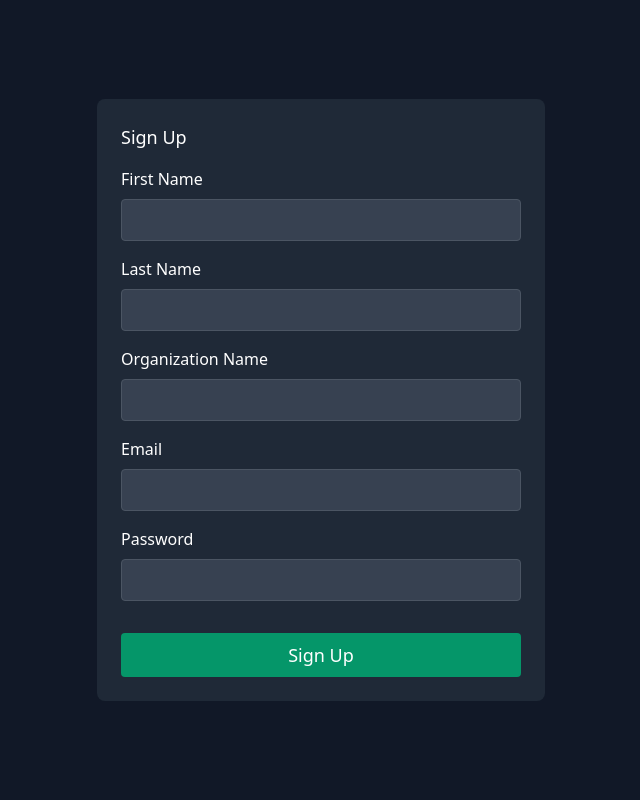
After one commit to JashSureja/mvp-main, a Flask app: page /signup in a window 1280 px wide. The commit adds this page. Shown: the whole page, without its empty margins (319-959 px from the left). Run offline with Flask 3, Linux system fonts and the light colour scheme; parts of the project's set-up code (start-up, migrations or seed data) failed here and were passed over.

Commit message:
add login signup form, sign up needs to be worked upon.

```diff
--- a/app/routes.py
+++ b/app/routes.py
@@ -24,17 +24,41 @@ settings_params = {
 def home():
     if 'logged_in' in session and session['logged_in']:
         return render_template('menu.html')
+    return render_template('user_login.html')
+
+
+
+@main.route('/signup', methods=['GET'])
+def signup():
+    return render_template('signup.html')
+
+
+@main.route('/login', methods=['GET'])
+def login():
     return render_template('login.html')
 
 
+@main.route('/signup_form', methods=['POST'])
+def signup_form():
+    langchain = current_app.config["LANGCHAIN"]
+    data = request.form
+    first_name = data['first_name']
+    last_name = data['last_name']
+    org_name = data['org_name']
+    email = data['email']
+    password = data['password']
+    langchain.insert_user(first_name, last_name, org_name, email, password)
+    return render_template('menu.html')
 
-@main.route('/login', methods=['POST'])
-def login():
+
+@main.route('/login_form', methods=['POST'])
+def login_form():
     password = request.form['password']
     if password == os.getenv('SESSION_PASSWORD'):
         session['logged_in'] = True
         return render_template('menu.html')
     return render_template('login.html', error="Invalid password")
+
 
 @main.route('/menu', methods=['POST'])
 def menu():
@@ -112,11 +136,11 @@ def chat():
     }
     print(settings_params)
     documents = settings_params['documents']
-    if len(documents) != 0:
+    if len(documents) != 0 :
         langchain.connect_vectorstores(1,1,documents, settings_params)
         return render_template('index.html', settings=settings_params, message="Settings saved successfully!", documents=files_existing)
     else:
-        return render_template('index.html', settings=settings_params, message="Select at least one document.", documents=files_existing)
+        return render_template('index.html', settings=settings_params, message="Please select at least one document for retrieval.", documents=files_existing)
 
 
 @main.route('/send_message', methods=['POST'])
--- a/app/templates/login.html
+++ b/app/templates/login.html
@@ -9,8 +9,8 @@
 <body class="bg-gray-900 text-white flex justify-center items-center h-screen m-0 p-0">
     <div class="bg-gray-800 rounded-lg p-6 w-full max-w-md">
         <h3 class="text-lg mb-4">Login</h3>
-        <form action="/login" method="POST" class="flex flex-col gap-4">
-            <div class="flex flex-col mb-4">
+        <form action="/login_form" method="POST" class="flex flex-col gap-4">
+            <div class="flex flex-col ">
                 <label for="email" class="mb-2">Email</label>
                 <input type="email" id="email" name="email" class="p-2 bg-gray-700 rounded border border-gray-600 text-white" required>
             </div>
--- /dev/null
+++ b/app/templates/signup.html
@@ -0,0 +1,38 @@
+<!DOCTYPE html>
+<html lang="en">
+<head>
+    <meta charset="UTF-8">
+    <meta name="viewport" content="width=device-width, initial-scale=1.0">
+    <title>Sign Up</title>
+    <link href="https://cdn.jsdelivr.net/npm/tailwindcss@2.2.19/dist/tailwind.min.css" rel="stylesheet">
+</head>
+<body class="bg-gray-900 text-white flex justify-center items-center h-screen m-0 p-0">
+    <div class="bg-gray-800 rounded-lg p-6 w-full max-w-md">
+        <h3 class="text-lg mb-4">Sign Up</h3>
+        <form action="/signup_form" method="POST" class="flex flex-col gap-4">
+            <div class="flex flex-col">
+                <label for="first_name" class="mb-2">First Name</label>
+                <input type="text" id="first_name" name="first_name" class="p-2 bg-gray-700 rounded border border-gray-600 text-white" required>
+            </div>
+            <div class="flex flex-col">
+                <label for="last_name" class="mb-2">Last Name</label>
+                <input type="text" id="last_name" name="last_name" class="p-2 bg-gray-700 rounded border border-gray-600 text-white" required>
+            </div>
+            <div class="flex flex-col">
+                <label for="org_name" class="mb-2">Organization Name</label>
+                <input type="text" id="org_name" name="org_name" class="p-2 bg-gray-700 rounded border border-gray-600 text-white" required>
+            </div>
+            <div class="flex flex-col">
+                <label for="email" class="mb-2">Email</label>
+                <input type="email" id="email" name="email" class="p-2 bg-gray-700 rounded border border-gray-600 text-white" required>
+            </div>
+
+            <div class="flex flex-col">
+                <label for="password" class="mb-2">Password</label>
+                <input type="password" id="password" name="password" class="p-2 bg-gray-700 rounded border border-gray-600 text-white" required>
+            </div>
+            <button type="submit" class="mt-4 py-2 bg-green-600 hover:bg-green-500 rounded text-white text-lg">Sign Up</button>
+        </form>
+    </div>
+</body>
+</html>
```
Also changed, not shown: app/langchain_copy.py (+16 -1 lines), app/templates/index.html (+4 -4 lines), app/templates/user_login.html (added, +22 -0 lines).
